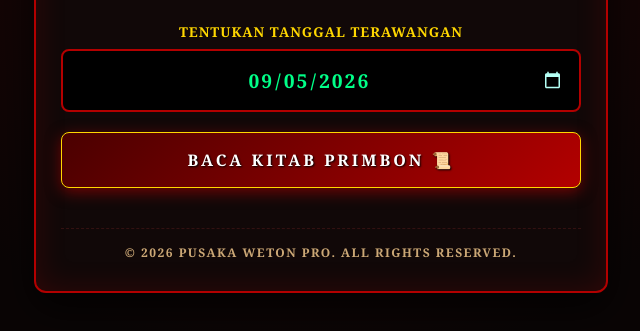
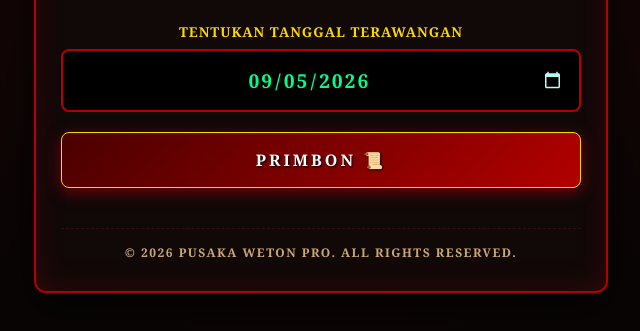
Before and after one commit to ikram-cyber/pusaka-weton, a plain HTML site: page index.html in a window 1280 px wide. Shown: the part 141-472 px from the top of the page, without its empty margins (319-959 px from the left). Drawn offline with Linux system fonts and the light colour scheme.

```diff
--- a/index.html
+++ b/index.html
@@ -56,7 +56,7 @@
             <label>TENTUKAN TANGGAL TERAWANGAN</label>
             <input type="date" id="tglInput">
         </div>
-        <button class="btn-primary" onclick="eksekusiWeton()">BACA KITAB PRIMBON 📜</button>
+        <button class="btn-primary" onclick="eksekusiWeton()">PRIMBON 📜</button>
         <div id="loader">Menghitung Neptu & Menyelaraskan Nogo Dino...</div>
         <div id="resultContainer"></div>
 
```
